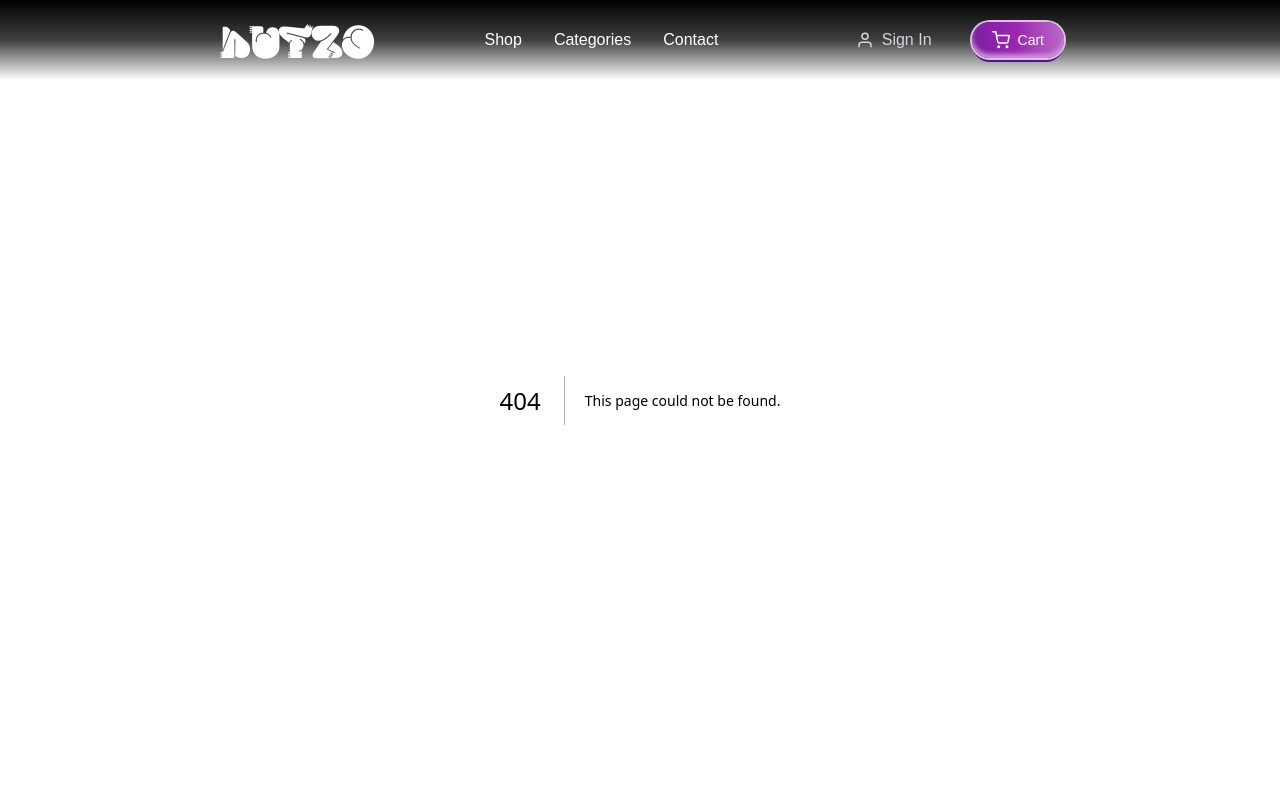
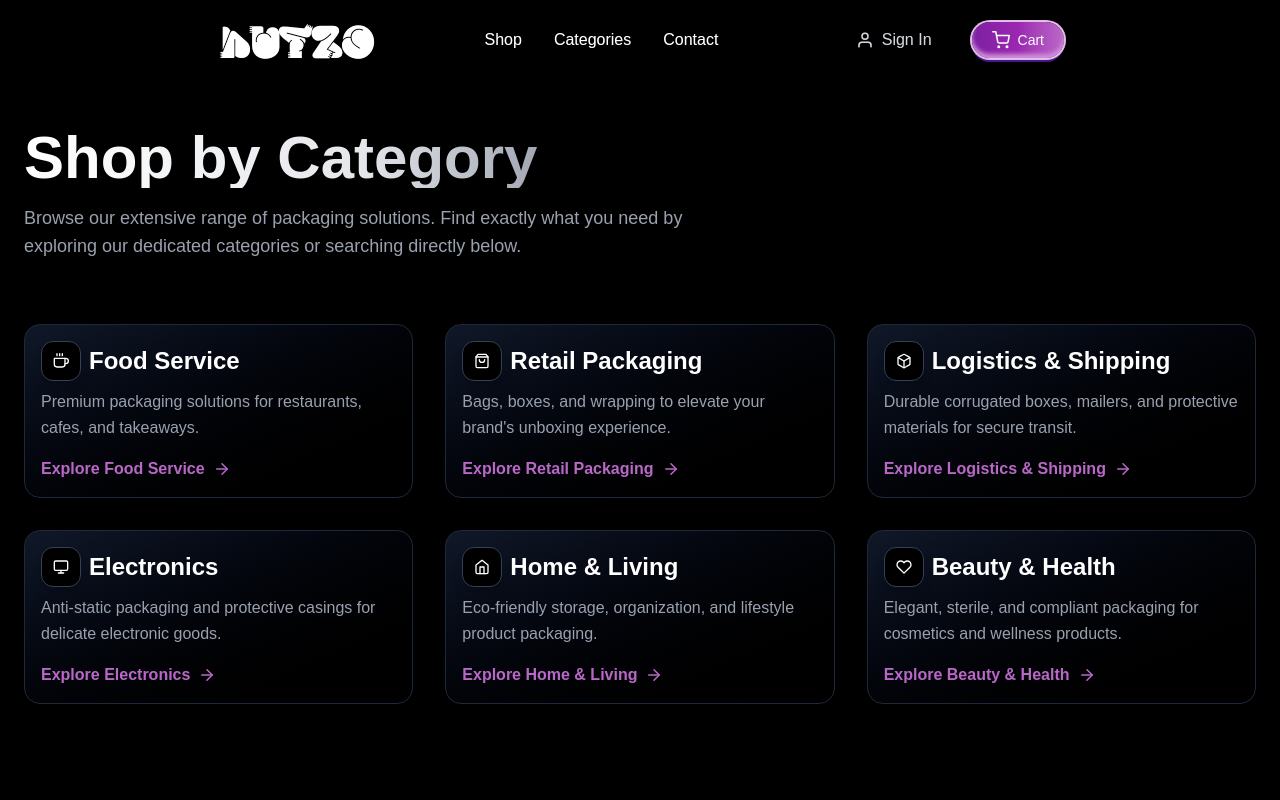
Before and after one commit to manandevs/buyzo, a Next.js app: page /categories in a window 1280 px wide. Before the commit this address had no page. Shown: the top 800 px of the page. Built offline with nearby package versions, Linux system fonts and the light colour scheme; a web font is replaced by a local one.

Commit message:
categories page completed

```diff
--- /dev/null
+++ b/app/categories/page.tsx
@@ -0,0 +1,142 @@
+"use client";
+
+import React, { useState } from "react";
+import Link from "next/link";
+import { motion } from "framer-motion";
+import {
+  FiCoffee,
+  FiShoppingBag,
+  FiBox,
+  FiMonitor,
+  FiHome,
+  FiHeart,
+  FiArrowRight,
+  FiSearch,
+  FiGlobe,
+  FiShield,
+  FiTruck,
+} from "react-icons/fi";
+import Header from "@/components/Header";
+import ShopCTA from "@/components/ShopCTA";
+
+const categoriesData = [
+  {
+    title: "Food Service",
+    description: "Premium packaging solutions for restaurants, cafes, and takeaways.",
+    icon: FiCoffee,
+    href: "/categories/food-service",
+  },
+  {
+    title: "Retail Packaging",
+    description: "Bags, boxes, and wrapping to elevate your brand's unboxing experience.",
+    icon: FiShoppingBag,
+    href: "/categories/retail-packaging",
+  },
+  {
+    title: "Logistics & Shipping",
+    description: "Durable corrugated boxes, mailers, and protective materials for secure transit.",
+    icon: FiBox,
+    href: "/categories/shipping",
+  },
+  {
+    title: "Electronics",
+    description: "Anti-static packaging and protective casings for delicate electronic goods.",
+    icon: FiMonitor,
+    href: "/categories/electronics",
+  },
+  {
+    title: "Home & Living",
+    description: "Eco-friendly storage, organization, and lifestyle product packaging.",
+    icon: FiHome,
+    href: "/categories/home-living",
+  },
+  {
+    title: "Beauty & Health",
+    description: "Elegant, sterile, and compliant packaging for cosmetics and wellness products.",
+    icon: FiHeart,
+    href: "/categories/beauty-health",
+  },
+];
+
+export default function CategoriesPage() {
+  const [searchTerm, setSearchTerm] = useState("");
+
+  return (
+    <div className="min-h-screen w-full bg-black text-white flex flex-col">
+      <Header />
+
+      <main className="flex-1 max-w-7xl mx-auto w-full px-6 pt-32 pb-24 flex flex-col gap-16">
+
+        {/* Page Header & Search */}
+        <div className="flex flex-col md:flex-row md:items-end justify-between gap-8">
+          <div className="flex flex-col gap-4 max-w-2xl">
+            <h1 className="text-4xl md:text-6xl font-bold bg-gradient-to-r from-white via-gray-200 to-gray-500 bg-clip-text text-transparent">
+              Shop by Category
+            </h1>
+            <p className="text-lg text-gray-400">
+              Browse our extensive range of packaging solutions. Find exactly what you need by exploring our dedicated categories or searching directly below.
+            </p>
+          </div>
+          {/*
+          <div className="relative w-full md:w-80 shrink-0">
+            <input
+              type="text"
+              placeholder="Search categories..."
+              value={searchTerm}
+              onChange={(e) => setSearchTerm(e.target.value)}
+              className="w-full bg-gray-900 border border-gray-700 text-white rounded-full py-3 pl-12 pr-4 focus:outline-none focus:border-purple-500 focus:ring-1 focus:ring-purple-500 transition-all"
+            />
+            <FiSearch
+              className="absolute left-5 top-1/2 -translate-y-1/2 text-gray-400"
+              size={20}
+            />
+          </div> */}
+        </div>
+
+        <motion.div
+          initial="hidden"
+          animate="show"
+          className="grid grid-cols-1 md:grid-cols-2 lg:grid-cols-3 gap-8"
+        >
+          {categoriesData.map((category, index) => {
+            const Icon = category.icon;
+
+            return (
+              <motion.div
+                key={index}
+                className="group relative bg-gradient-to-br from-gray-900 to-black border border-gray-800 hover:border-purple-500/50 rounded-2xl p-4 flex flex-col transition-all duration-300 hover:shadow-[0_0_30px_rgba(123,31,162,0.1)] overflow-hidden"
+              >
+
+                {/* Icon & Title */}
+                <div className="flex items-center gap-2 mb-2 relative z-10">
+                  <div className="w-10 h-10 bg-black border border-gray-700 rounded-xl flex items-center justify-center text-white group-hover:scale-110 group-hover:bg-purple-900/20 group-hover:border-purple-500/50 group-hover:text-purple-400 transition-all duration-300 shrink-0 shadow-lg">
+                    <Icon size={16} />
+                  </div>
+                  <h2 className="text-2xl font-bold">
+                    <Link href={category.href} className="hover:text-purple-400 transition-colors before:absolute before:inset-0">
+                      {category.title}
+                    </Link>
+                  </h2>
+                </div>
+
+                <p className="text-gray-400 mb-4 flex-1 relative z-10 leading-relaxed">
+                  {category.description}
+                </p>
+
+                {/* Explore Link */}
+                <div className="inline-flex items-center gap-2 text-[#BA68C8] font-semibold mt-auto group-hover:text-white transition-colors relative z-10">
+                  Explore {category.title}
+                  <FiArrowRight
+                    size={18}
+                    className="group-hover:translate-x-1.5 transition-transform duration-300"
+                  />
+                </div>
+              </motion.div>
+            );
+          })}
+        </motion.div>
+      </main>
+      <ShopCTA />
+    </div>
+  );
+}
```
Also changed, not shown: 1 other file (tests, documents, lock files or other folders).
